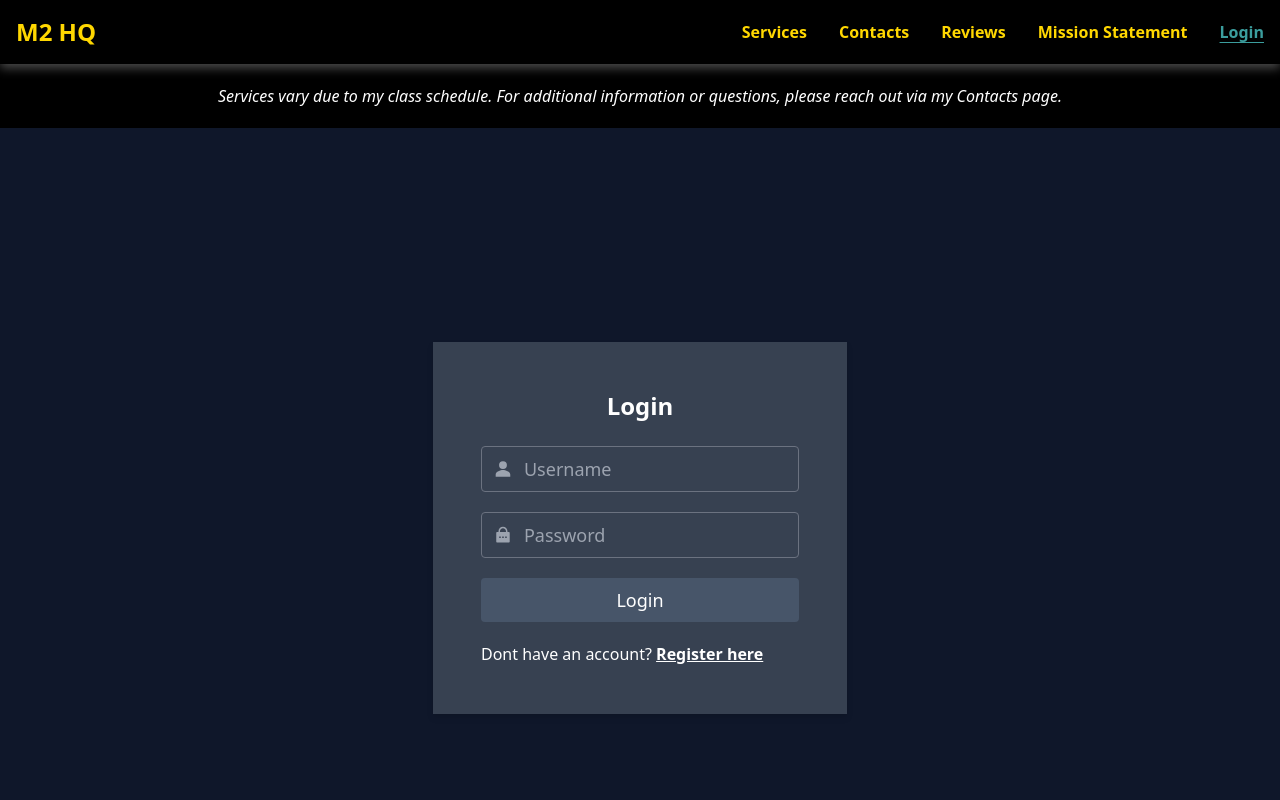
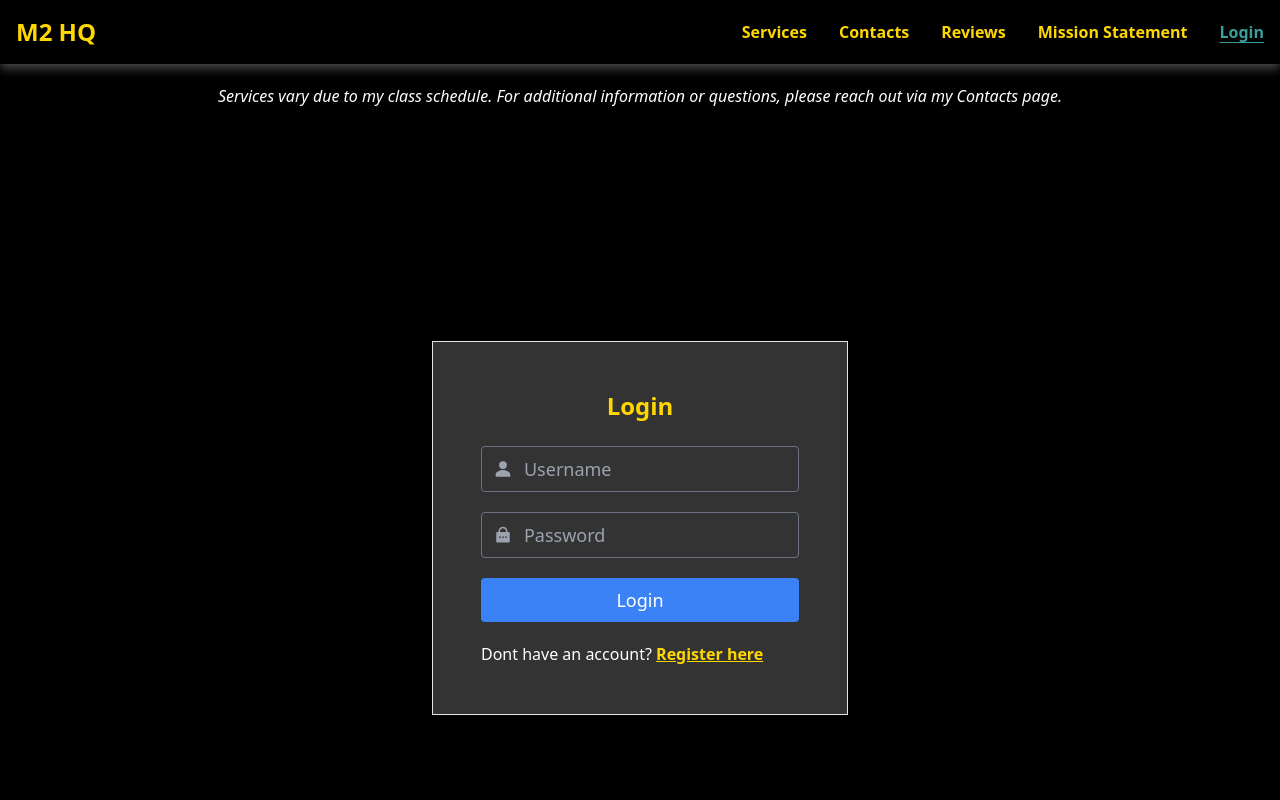
Before and after one commit to iSmirk-01/Landing-page, a Next.js app: page /login in a window 1280 px wide. Shown: the top 800 px of the page. Built offline with nearby package versions, Linux system fonts and the light colour scheme; no server answers.

Commit message:
made login and register fit theme

```diff
--- a/app/login/page.js
+++ b/app/login/page.js
@@ -61,17 +61,17 @@ function Login() {
 };
 
   return (
-    <div className="h-screen w-full bg-slate-900 flex justify-center items-center">
+    <div className="h-screen w-full flex justify-center items-center">
       <form
         onSubmit={handleSubmit}
-        className="h-fit w-fit bg-gray-700 flex flex-col gap-6 p-12 text-lg text-white drop-shadow-md"
+        className="h-fit w-fit border bg-white/20 flex flex-col gap-6 p-12 text-lg drop-shadow-md"
       >
-        <h1 className="self-center text-2xl font-bold">Login</h1>
+        <h1 className="self-center text-2xl font-bold text-Yellow">Login</h1>
         <div className="flex flex-col gap-5">
           {/* Username Field */}
           <div
             onClick={() => document.getElementById("name").focus()}
-            className="flex items-center gap-3 border border-gray-500 rounded px-3 py-2 bg-gray-700 hover:scale-[1.05] transition-all duration-300"
+            className="flex items-center gap-3 border border-gray-500 rounded px-3 py-2 hover:scale-[1.05] transition-all duration-300"
           >
             <IoPersonSharp className="text-gray-400 text-xl" />
             <input
@@ -88,7 +88,7 @@ function Login() {
           {/* Password Field */}
           <div
             onClick={() => document.getElementById("password").focus()}
-            className="flex items-center gap-3 border border-gray-500 rounded px-3 py-2 bg-gray-700 hover:scale-[1.05] transition-all duration-300"
+            className="flex items-center gap-3 border border-gray-500 rounded px-3 py-2 hover:scale-[1.05] transition-all duration-300"
           >
             <RiLockPasswordFill className="text-gray-400 text-xl" />
             <input
@@ -105,7 +105,8 @@ function Login() {
           {/* Submit Button */}
           <button
             type="submit"
-            className="w-full bg-slate-600 text-white py-2 rounded hover:bg-slate-700 transition active:bg-sky-900"
+            disabled={!formData.username && !formData.password}
+            className="w-full bg-blue-500 text-white py-2 rounded hover:bg-Yellow hover:text-black transition active:bg-sky-900 disabled:bg-blue-500 disabled:text-white"
           >
             Login
           </button>
@@ -113,11 +114,11 @@ function Login() {
             <div className="text-green-400 self-center">{message}</div>
           )}
           {error && <div className="text-red-500 self-center">{error}</div>}
-          <p className="text-base">
+          <p className="text-base text-white">
             Dont have an account?{" "}
             <Link
               href="/login/register"
-              className="font-semibold underline active:text-blue-400"
+              className="font-semibold underline active:text-blue-400 text-Yellow hover:text-blue-500"
             >
               Register here
             </Link>
--- a/app/login/register/page.js
+++ b/app/login/register/page.js
@@ -72,19 +72,19 @@ function Register() {
   const { password, confirmPassword } = formData;
 
   return (
-    <div className="h-screen w-full bg-slate-900 flex justify-center items-center">
+    <div className="h-screen w-full flex justify-center items-center">
       <form
         onSubmit={handleSubmit}
-        className="flex flex-col p-12 drop-shadow-md gap-6 text-lg bg-gray-700"
+        className="flex flex-col p-12 drop-shadow-md gap-6 text-lg border bg-white/20"
       >
-        <h1 className="self-center font-bold text-2xl">Register</h1>
+        <h1 className="self-center font-bold text-2xl text-Yellow">Register</h1>
 
         {/* Username */}
         <div
           className="flex items-center px-2 py-3 gap-3 rounded border border-gray-500 hover:scale-[1.05] transition-all duration-300"
           onClick={() => document.getElementById("username-input").focus()}
         >
-          <IoPersonSharp />
+          <IoPersonSharp className="text-white" />
           <input
             id="username-input"
             placeholder="Username"
@@ -100,7 +100,7 @@ function Register() {
           className="flex items-center px-2 py-3 gap-3 rounded border border-gray-500 hover:scale-[1.05] transition-all duration-300"
           onClick={() => document.getElementById("password-input").focus()}
         >
-          <RiLockPasswordFill />
+          <RiLockPasswordFill className="text-white" />
           <input
             id="password-input"
             placeholder="Password"
@@ -118,7 +118,7 @@ function Register() {
             document.getElementById("confirm-password-input").focus()
           }
         >
-          <RiLockPasswordFill />
+          <RiLockPasswordFill className="text-white" />
           <input
             id="confirm-password-input"
             placeholder="Confirm Password"
@@ -137,16 +137,16 @@ function Register() {
           disabled={
             !password || !confirmPassword || password !== confirmPassword
           }
-          className="w-full bg-slate-600 text-white py-2 rounded hover:bg-slate-700 transition active:bg-sky-900"
+          className="w-full bg-blue-500 text-white py-2 rounded hover:bg-Yellow hover:text-black transition active:bg-sky-900 disabled:bg-blue-500 disabled:text-white"
         >
           Register
         </button>
 
-        <p className="text-base">
+        <p className="text-base text-white">
           Already have an account?{" "}
           <Link
             href="/login"
-            className="font-semibold underline active:text-blue-400"
+            className="font-semibold underline active:text-blue-400 text-Yellow"
           >
             Login here
           </Link>
```
